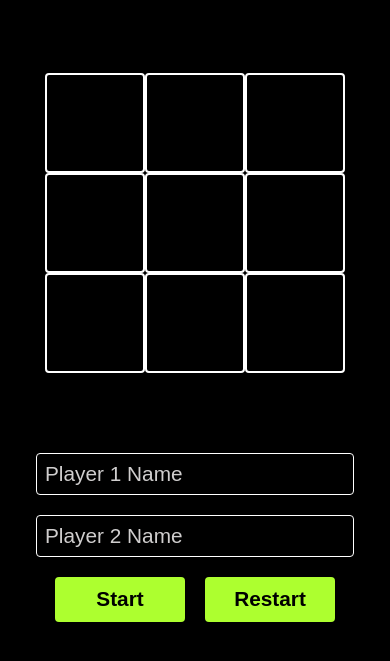
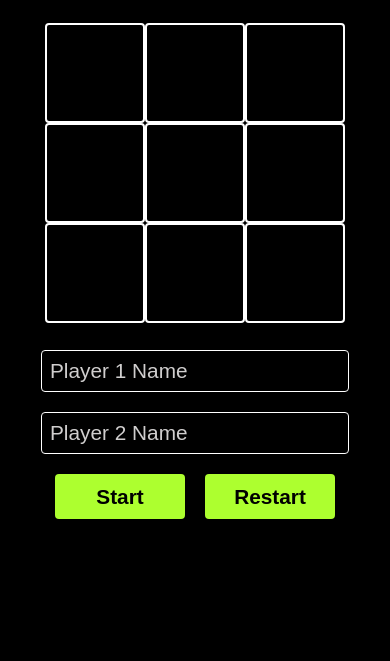
Before and after one commit to arsharora017/odin-tic_tac_toe, a plain HTML site: page index.html in a window 390 px wide. Shown: the part 101-762 px from the top of the page. Drawn offline with Linux system fonts and the light colour scheme.

Commit message:
update media queries to fit iphone 14 screen

```diff
--- a/style.css
+++ b/style.css
@@ -107,7 +107,7 @@ input::placeholder {
     grid-template-columns: repeat(3, 100px);
     grid-template-rows: repeat(3, 100px);
     justify-content: center;
-    margin: 5rem 0;
+    margin: 1.7rem 0;
   }
 
   .square {
@@ -119,6 +119,6 @@ input::placeholder {
   }
 
   input[type="text"] {
-    width: 300px;
+    width: 290px;
   }
 }
```
